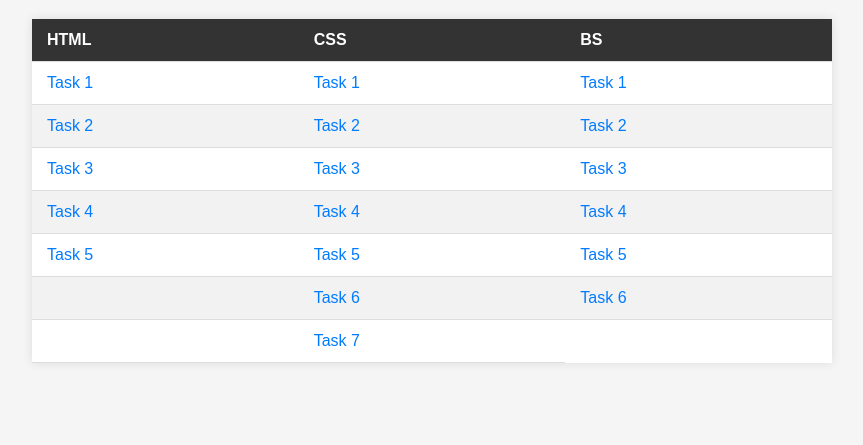
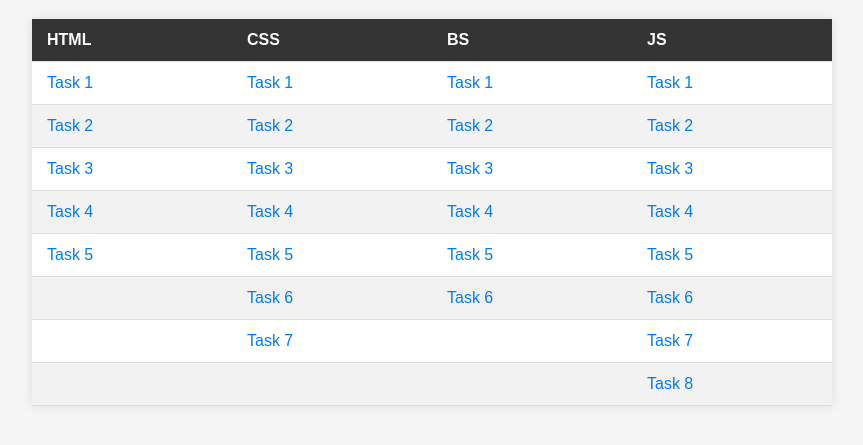
Before and after one commit to VoidVampire/ethnus-mern-stack-course, a plain HTML site: page index.html in a window 1280 px wide. Shown: the part 89-534 px from the top of the page, without its empty margins (208-1071 px from the left). Drawn offline with Linux system fonts and the light colour scheme.

Commit message:
feat: added js tasks

```diff
--- a/index.html
+++ b/index.html
@@ -58,6 +58,7 @@
                     <th>HTML</th>
                     <th>CSS</th>
                     <th>BS</th>
+                    <th>JS</th>
                 </tr>
             </thead>
             <tbody>
@@ -65,35 +66,47 @@
                     <td><a href="tasks/html tasks/html_task1.html" target="_blank">Task 1</a></td>
                     <td><a href="tasks/css tasks/css_task1.html" target="_blank">Task 1</a></td>
                     <td><a href="tasks/bs tasks/bs_task1.html" target="_blank">Task 1</a></td>
+                    <td><a href="tasks/js tasks/js_task1.html" target="_blank">Task 1</a></td>
                 </tr>
                 <tr>
                     <td><a href="tasks/html tasks/html_task2.html" target="_blank">Task 2</a></td>
                     <td><a href="tasks/css tasks/css_task2.html" target="_blank">Task 2</a></td>
                     <td><a href="tasks/bs tasks/bs_task2/bs_task2.html" target="_blank">Task 2</a></td>
+                    <td><a href="tasks/js tasks/js_task2.html" target="_blank">Task 2</a></td>
                 </tr>
                 <tr>
                     <td><a href="tasks/html tasks/html_task3.html" target="_blank">Task 3</a></td>
                     <td><a href="tasks/css tasks/css_task3.html" target="_blank">Task 3</a></td>
                     <td><a href="tasks/bs tasks/bs_task3.html" target="_blank">Task 3</a></td>
+                    <td><a href="tasks/js tasks/js_task3.html" target="_blank">Task 3</a></td>
                 </tr>
                 <tr>
                     <td><a href="tasks/html tasks/html_task4.html" target="_blank">Task 4</a></td>
                     <td><a href="tasks/css tasks/css_task4.html" target="_blank">Task 4</a></td>
                     <td><a href="tasks/bs tasks/bs_task4.html" target="_blank">Task 4</a></td>
+                    <td><a href="tasks/js tasks/js_task4.html" target="_blank">Task 4</a></td>
                 </tr>
                 <tr>
                     <td><a href="tasks/html tasks/html_task5.html" target="_blank">Task 5</a></td>
                     <td><a href="tasks/css tasks/css_task5.html" target="_blank">Task 5</a></td>
                     <td><a href="tasks/bs tasks/bs_task5.html" target="_blank">Task 5</a></td>
+                    <td><a href="tasks/js tasks/js_task5.html" target="_blank">Task 5</a></td>
                 </tr>
                 <tr>
                     <td></td>
                     <td><a href="tasks/css tasks/css_task6.html" target="_blank">Task 6</a></td>
                     <td><a href="tasks/bs tasks/bs_task6.html" target="_blank">Task 6</a></td>
+                    <td><a href="tasks/js tasks/js_task6.html" target="_blank">Task 6</a></td>
                 </tr>
                 <tr>
                     <td></td>
                     <td><a href="tasks/css tasks/css_task7.html" target="_blank">Task 7</a></td>
+                    <td></td>
+                    <td><a href="tasks/js tasks/js_task7.html" target="_blank">Task 7</a></td>
+                </tr>
+                <tr>
+                    <td></td><td></td><td></td>
+                    <td><a href="tasks/js tasks/js_task8.html" target="_blank">Task 8</a></td>
                 </tr>
             </tbody>
         </table>
```
